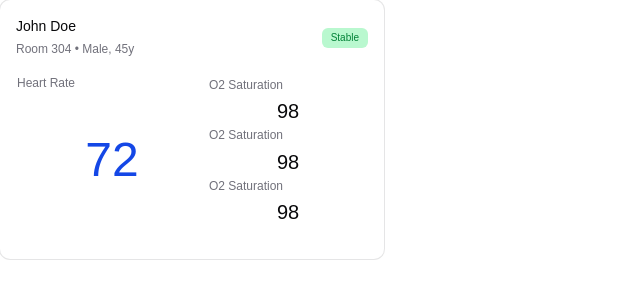
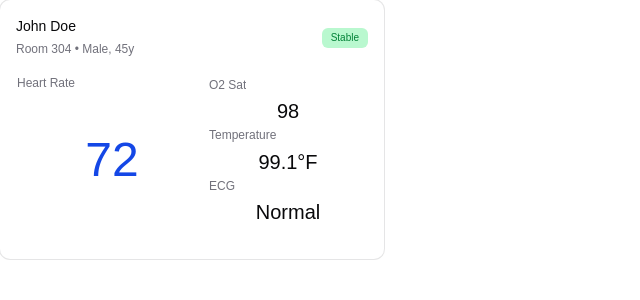
Before and after one commit to husseinaltahhan/EHMS-Dashboard, a React (Vite) app in the folder ehms-dashboard/: page / in a window 1280 px wide. Shown: the top 300 px of the page, without its empty margins (0-640 px from the left). Built offline with nearby package versions, Linux system fonts and the light colour scheme.

Commit message:
Initialized Dashboard and Header

```diff
--- /dev/null
+++ b/ehms-dashboard/src/components/ConditionIndicator.tsx
@@ -0,0 +1,13 @@
+import Indicators from './Indicators'
+
+
+function ConditionIndicator(){
+    return(
+        <div className="flex h-12 px-4 gap-6 rounded-sm ring-1 ring-foreground/10 justify-center items-center">
+            <h1>Stable</h1>
+            <Indicators state={"3 patients"} />
+        </div>
+    )
+}
+
+export default ConditionIndicator
--- /dev/null
+++ b/ehms-dashboard/src/components/Dashboard.tsx
@@ -0,0 +1,22 @@
+import {useState} from 'react'
+import PatientCard from './PatientCard'
+import Header from './Header'
+
+function Dashboard(){
+
+    const [patients, setPatients] = useState([1,2,2,3,45,6,7])
+
+    return(
+        <div className="flex flex-col">
+            <Header />
+            <div className="grid grid-cols-1 md:grid-cols-3 lg:grid-cols-4 gap-4">
+                {patients.map((patient) => (
+                    <PatientCard />
+                ))}
+            </div>
+        </div>
+
+    )
+}
+
+export default Dashboard
--- /dev/null
+++ b/ehms-dashboard/src/components/Header.tsx
@@ -0,0 +1,18 @@
+import ConditionIndicator from './ConditionIndicator'
+
+function Header(){
+    return(
+        <div className="flex flex-row justify-between">
+            <div>
+                <h1>Waiting Room Monitoring</h1>
+                <p>Live telemetry data from all connected patients</p>
+            </div>
+            <ConditionIndicator />
+            <ConditionIndicator />
+            <ConditionIndicator />
+            <h1>Filter</h1>
+        </div>
+    )
+}
+
+export default Header;
--- a/ehms-dashboard/src/components/Indicators.tsx
+++ b/ehms-dashboard/src/components/Indicators.tsx
@@ -1,11 +1,18 @@
 import { Badge } from './ui/badge'
+import { cn } from "@/lib/utils"
 
-function Indicators({ className, ...props }: React.ComponentProps<"div">){
+interface Props extends React.ComponentProps<"div">{
+    state : string
+}
+
+function Indicators({state, className} : Props){
     return (
-        <Badge className="col-start-2 row-start-1 row-span-2 bg-green-200 text-green-700 justify-self-end self-center">
-            Stable
+        <Badge className={cn("bg-green-200 text-green-700 justify-self-end self-center", className)}>
+            {state}
         </Badge>
     )
 }
 
 export default Indicators
+
+// col-start-2 row-start-1 row-span-2
--- a/ehms-dashboard/src/components/PatientCard.tsx
+++ b/ehms-dashboard/src/components/PatientCard.tsx
@@ -21,14 +21,14 @@ function PatientCard() {
         <CardDescription>
             Room 304 • Male, 45y
         </CardDescription>
-        <Indicators />
+        <Indicators className="col-start-2 row-start-1 row-span-2" state={"Stable"} />
       </CardHeader>
       <CardContent className="flex flex-row">
             <HeartRateTracker className="flex" />
             <div className="flex flex-col">
-                <VitalTracker vitalname={"O2 Saturation"} value={98} />
-                <VitalTracker vitalname={"O2 Saturation"} value={98} />
-                <VitalTracker vitalname={"O2 Saturation"} value={98} />
+                <VitalTracker vitalname={"O2 Sat"} value={98} />
+                <VitalTracker vitalname={"Temperature"} value={"99.1°F"} />
+                <VitalTracker vitalname={"ECG"} value={"Normal"} />
             </div>
       </CardContent>
       <CardFooter className="flex-col gap-2">
--- a/ehms-dashboard/src/components/VitalTracker.tsx
+++ b/ehms-dashboard/src/components/VitalTracker.tsx
@@ -9,7 +9,7 @@ import {
 
 interface Props {
     vitalname : string;
-    value : number;
+    value : any;
 }
 
 function VitalTracker(props : Props){
```
